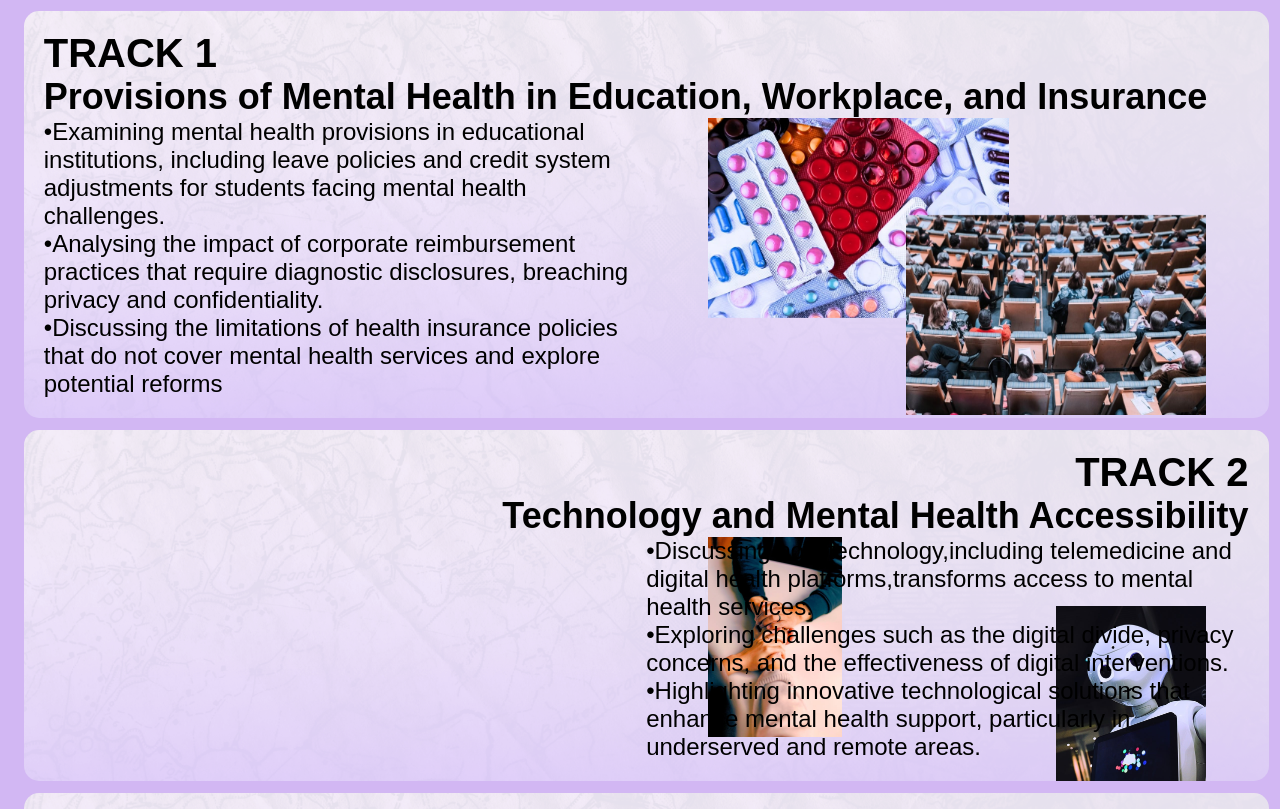
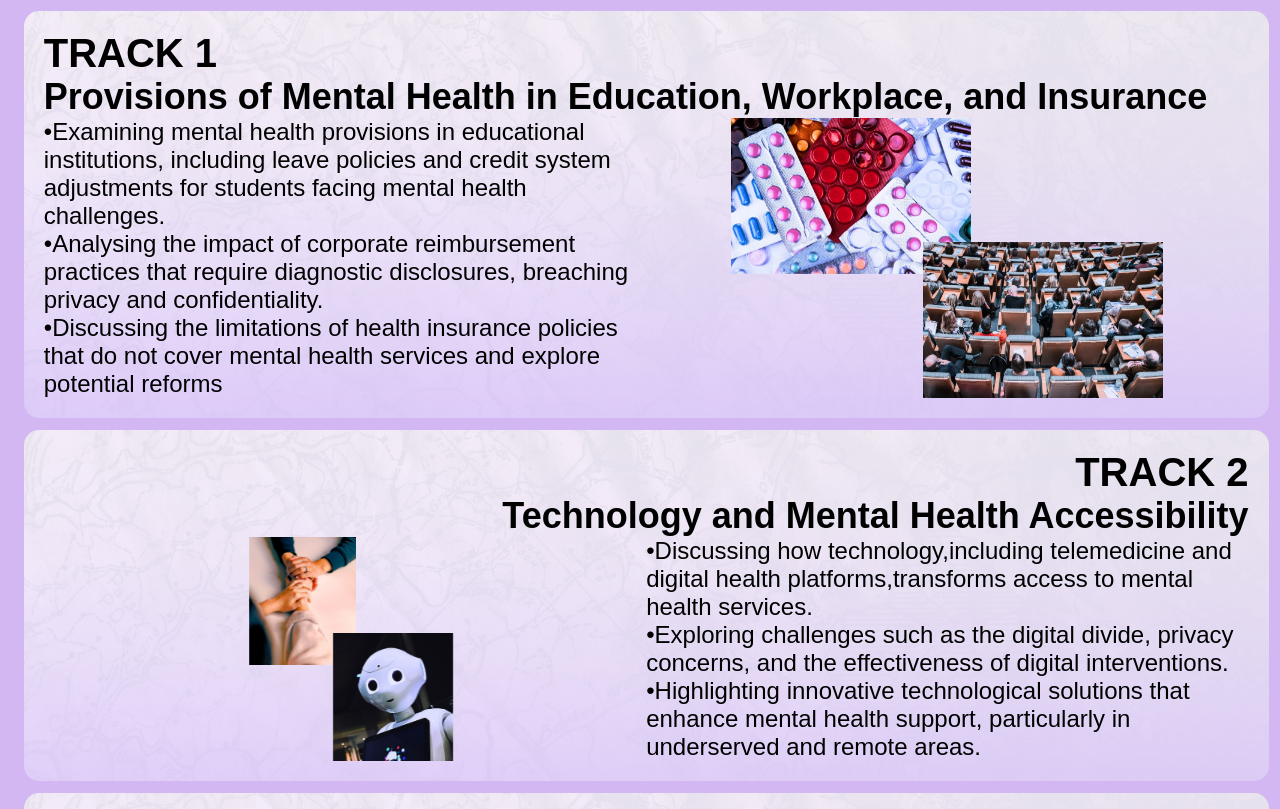
Before and after one commit to Mayank-Web-Dev/International-Cell, a plain HTML site: page E-Summit.html in a window 1280 px wide. Shown: the part 2929-3738 px from the top of the page. Drawn offline with nearby package versions, Linux system fonts and the light colour scheme; a script that the page names is missing; a web font is replaced by a local one.

Commit message:
Update E-Summit.css

```diff
--- a/css/E-Summit.css
+++ b/css/E-Summit.css
@@ -197,6 +197,11 @@
     margin: 0;
   }
 
+.Images {
+  position:relative;
+  overflow:hidden;
+}
+
 /* Define the keyframes for the height animation */
 @keyframes growHeight {
     from {
@@ -204,7 +209,7 @@
       opacity: 0; /* Optional: Fade in as it grows */
     }
     to {
-      height: 200px;
+      height: 20dvh;
       opacity: 1; /* Optional: Fully visible */
     }
   }
@@ -225,13 +230,16 @@
   /* Positioning for the Grow elements */
   .Grow:nth-child(1) {
     position: absolute;
-    left: 55%;
+     top: 50%;
+    left: 50%;
+     transform: translate(-90%, -90%);
   }
 
   .Grow:nth-child(2) {
     position: absolute;
     top: 50%;
-    right: 5%;
+    left: 50%;
+     transform: translate(-10%, -10%);
   }
 
   @media screen and (max-width: 800px) {
```
